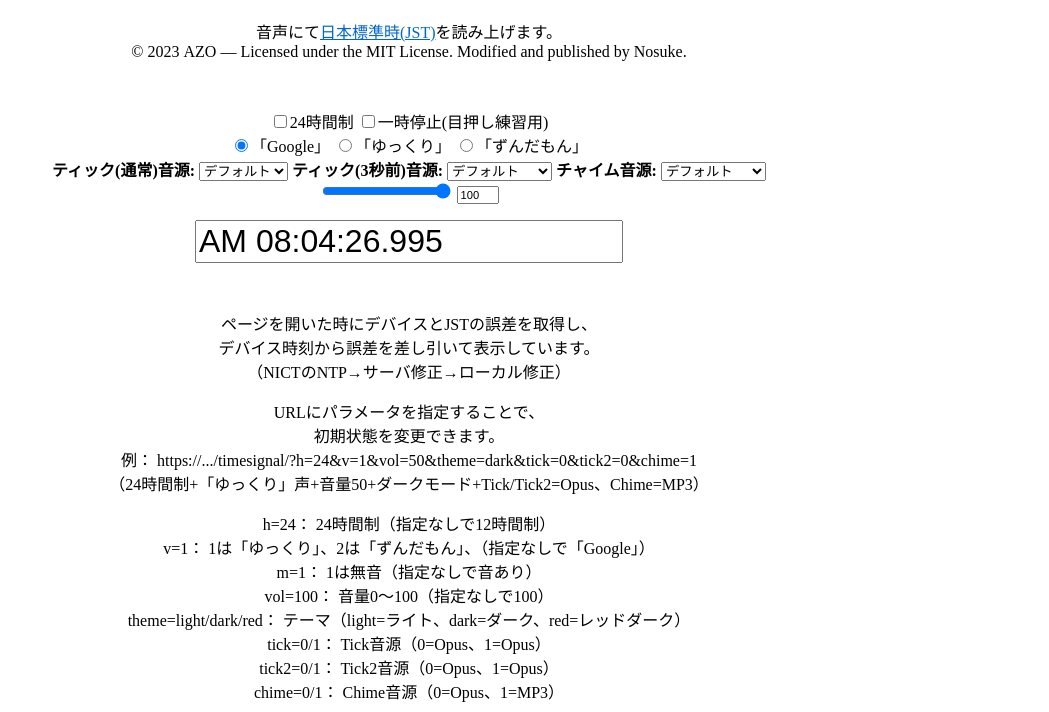
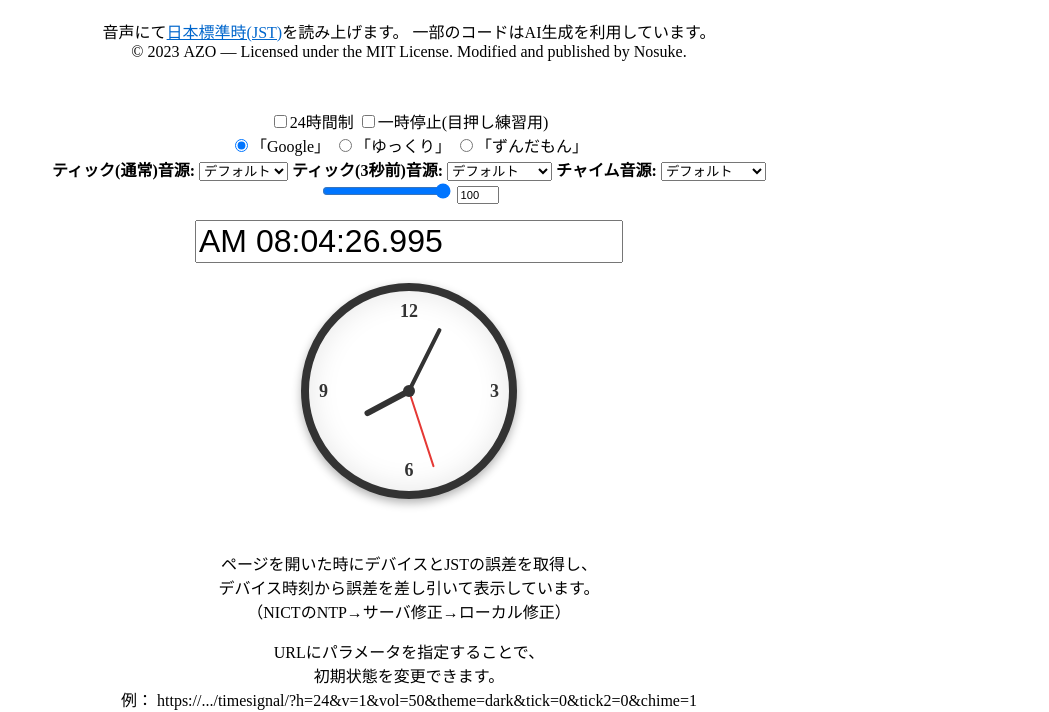
Before and after one commit to true-nosuke/ts, a website built with Vite: page index.html in a window 1280 px wide. Shown: the part 90-802 px from the top of the page, without its empty margins (231-1280 px from the left). Built offline with nearby package versions, Linux system fonts and the light colour scheme; no server answers.

Commit message:
アナログ時計のスタイルと機能を追加し、針の動きを更新する処理を実装

```diff
--- a/index.html
+++ b/index.html
@@ -192,6 +192,86 @@
     body.dark-mode .mute-off { background-color: #1b3b1d; color: #a5d6a7; border-color: #2e7d32; }
     body.red-dark-mode .mute-on { background-color: #2a0000; color: #ff8080; border-color: #7f0000; }
     body.red-dark-mode .mute-off { background-color: #160000; color: #ffb3b3; border-color: #330000; }
+
+    /* アナログ時計 */
+    .analog-clock {
+      width: 200px;
+      height: 200px;
+      border: 8px solid #333;
+      border-radius: 50%;
+      position: relative;
+      margin: 20px auto;
+      background: #fff;
+      box-shadow: 0 4px 10px rgba(0,0,0,0.3), inset 0 0 30px rgba(0,0,0,0.1);
+    }
+    body.dark-mode .analog-clock {
+      background: #2a2a2a;
+      border-color: #555;
+      box-shadow: 0 4px 10px rgba(0,0,0,0.5), inset 0 0 30px rgba(0,0,0,0.3);
+    }
+    body.red-dark-mode .analog-clock {
+      background: #1a0000;
+      border-color: #660000;
+      box-shadow: 0 4px 10px rgba(100,0,0,0.5), inset 0 0 30px rgba(100,0,0,0.2);
+    }
+    .analog-clock::after {
+      content: '';
+      position: absolute;
+      width: 12px;
+      height: 12px;
+      border-radius: 50%;
+      background: #333;
+      top: 50%;
+      left: 50%;
+      transform: translate(-50%, -50%);
+      z-index: 10;
+    }
+    body.dark-mode .analog-clock::after { background: #fff; }
+    body.red-dark-mode .analog-clock::after { background: #ff0000; }
+
+    .clock-hand {
+      position: absolute;
+      bottom: 50%;
+      left: 50%;
+      transform-origin: bottom center;
+      background: #333;
+      border-radius: 6px 6px 0 0;
+    }
+    body.dark-mode .clock-hand { background: #fff; }
+    body.red-dark-mode .clock-hand { background: #ff4444; }
+
+    .hour-hand {
+      width: 6px;
+      height: 50px;
+      margin-left: -3px;
+    }
+    .minute-hand {
+      width: 4px;
+      height: 70px;
+      margin-left: -2px;
+    }
+    .second-hand {
+      width: 2px;
+      height: 80px;
+      margin-left: -1px;
+      background: #e53935;
+    }
+    body.dark-mode .second-hand { background: #ff5252; }
+    body.red-dark-mode .second-hand { background: #ff0000; }
+
+    .clock-number {
+      position: absolute;
+      font-size: 18px;
+      font-weight: bold;
+      color: #333;
+    }
+    body.dark-mode .clock-number { color: #fff; }
+    body.red-dark-mode .clock-number { color: #ff6666; }
+
+    .clock-number.n12 { top: 10px; left: 50%; transform: translateX(-50%); }
+    .clock-number.n3 { top: 50%; right: 10px; transform: translateY(-50%); }
+    .clock-number.n6 { bottom: 10px; left: 50%; transform: translateX(-50%); }
+    .clock-number.n9 { top: 50%; left: 10px; transform: translateY(-50%); }
   </style>
 </head>
 <body>
@@ -211,6 +291,7 @@
     <h1>Better インターネット時報</h1>
     <p>
       音声にて<a href="https://www.nict.go.jp/JST/JST5.html" target="_blank">日本標準時(JST)</a>を読み上げます。
+      一部のコードはAI生成を利用しています。
     <br>© 2023 AZO — Licensed under the MIT License. Modified and published by Nosuke.
     </p>
     <div if="app" style="padding: 1rem 0px;">
@@ -247,6 +328,16 @@
         <input id="display_time" type="text" value="" style="font-size: 2em;" readonly />
         <div id="audios" style="display: none;"></div>
       </p>
+      <!-- アナログ時計 -->
+      <div class="analog-clock">
+        <div class="clock-number n12">12</div>
+        <div class="clock-number n3">3</div>
+        <div class="clock-number n6">6</div>
+        <div class="clock-number n9">9</div>
+        <div class="clock-hand hour-hand" id="hourHand"></div>
+        <div class="clock-hand minute-hand" id="minuteHand"></div>
+        <div class="clock-hand second-hand" id="secondHand"></div>
+      </div>
     </div>
     <p>
       ページを開いた時にデバイスとJSTの誤差を取得し、<br>
--- a/src/timesignal_ui.ts
+++ b/src/timesignal_ui.ts
@@ -21,6 +21,9 @@ document.addEventListener('DOMContentLoaded', function () {
 
 	const edtDisplayTime = <HTMLInputElement>document.getElementById('display_time');
   const divAudios = <HTMLDivElement>document.getElementById('audios');
+	const hourHand = <HTMLDivElement>document.getElementById('hourHand');
+	const minuteHand = <HTMLDivElement>document.getElementById('minuteHand');
+	const secondHand = <HTMLDivElement>document.getElementById('secondHand');
 
   // パラメータ＆初期設定
 	const options: timesignalOptions = {
@@ -123,7 +126,27 @@ document.addEventListener('DOMContentLoaded', function () {
 	// インターネット時報 初期化
   timesignal = new Timesignal(divAudios, options, (strTime) => {
 		edtDisplayTime.value = strTime;
+		// アナログ時計の針を更新
+		updateAnalogClock();
 	});
+
+	// アナログ時計更新関数
+	function updateAnalogClock() {
+		const now = new Date();
+		const hours = now.getHours() % 12;
+		const minutes = now.getMinutes();
+		const seconds = now.getSeconds();
+		const milliseconds = now.getMilliseconds();
+
+		// 各針の角度を計算（滑らかな動き）
+		const secondDeg = ((seconds + milliseconds / 1000) * 6); // 360 / 60
+		const minuteDeg = ((minutes + seconds / 60) * 6); // 360 / 60
+		const hourDeg = ((hours + minutes / 60) * 30); // 360 / 12
+
+		if(secondHand) secondHand.style.transform = `rotate(${secondDeg}deg)`;
+		if(minuteHand) minuteHand.style.transform = `rotate(${minuteDeg}deg)`;
+		if(hourHand) hourHand.style.transform = `rotate(${hourDeg}deg)`;
+	}
 
 	// イベントリスナ
   chk24Hour.addEventListener('click', function () {
```
